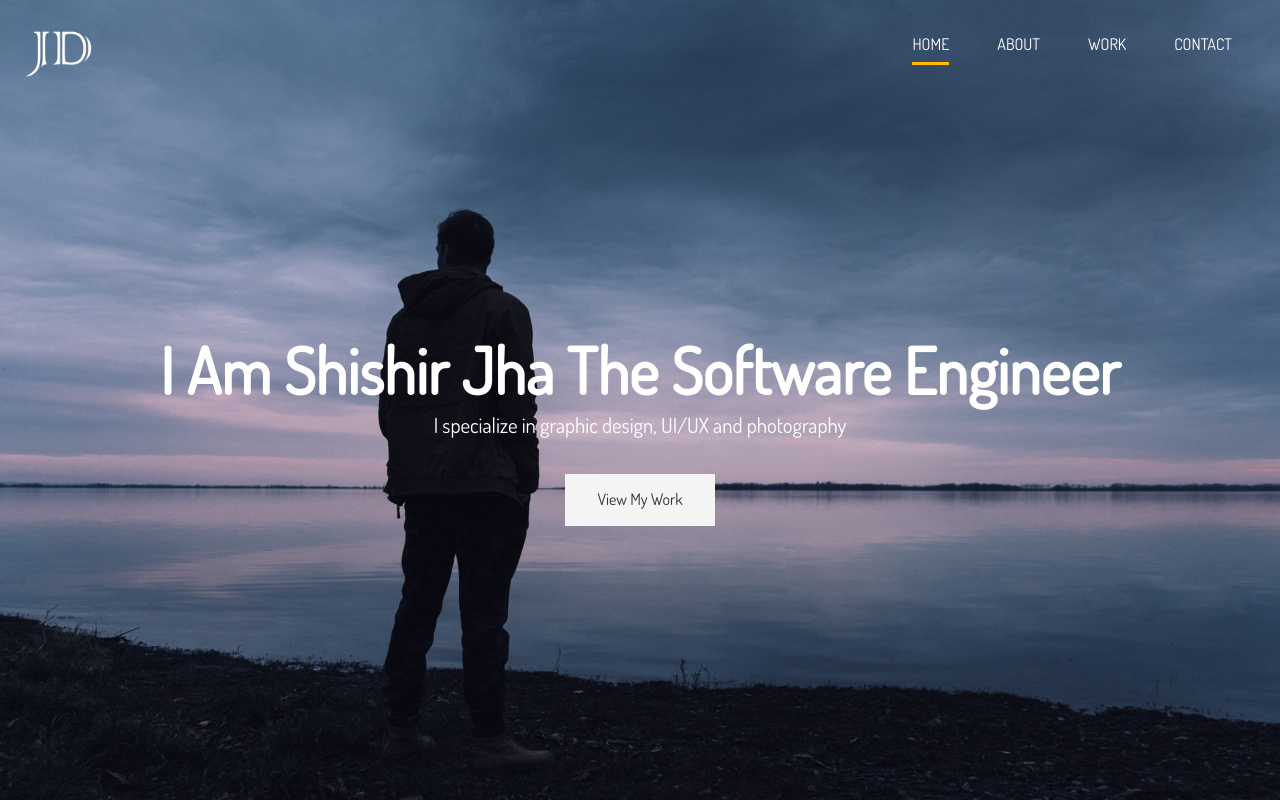
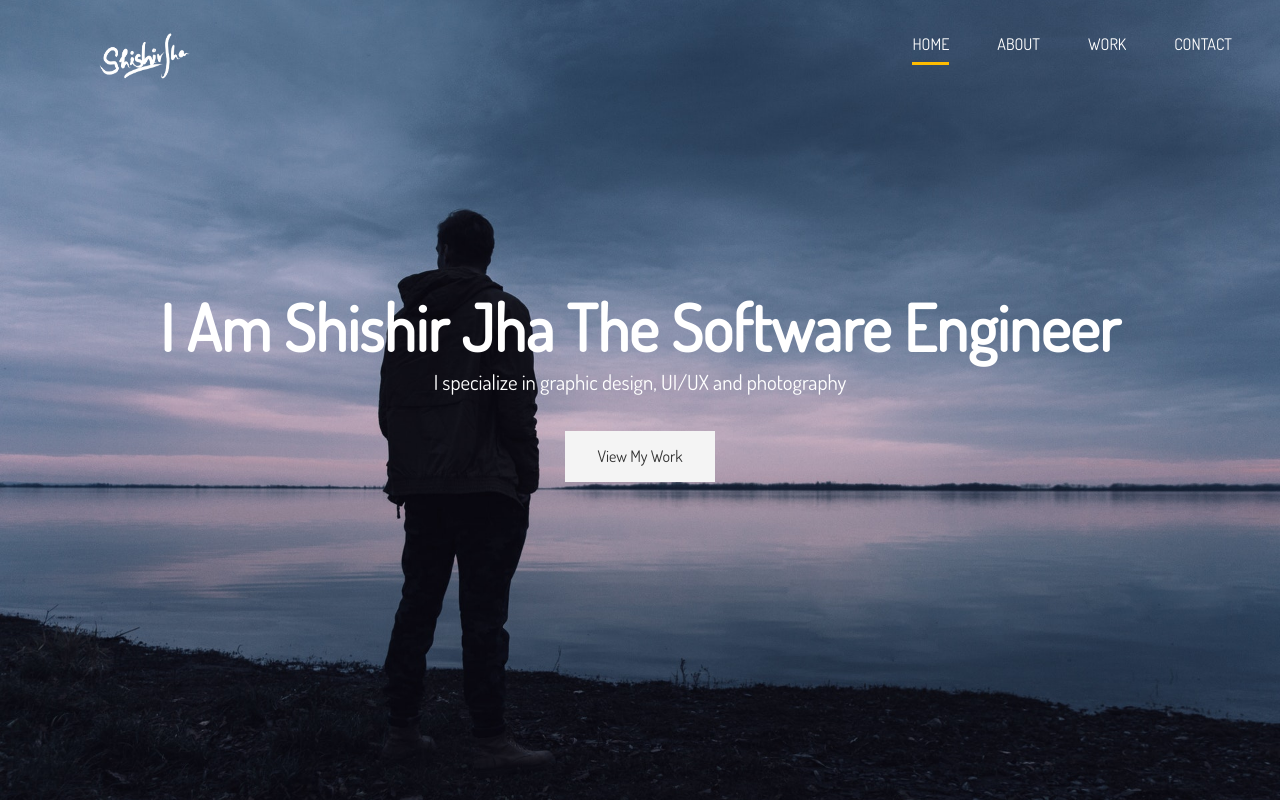
Before and after one commit to whitebumblebee/whitebumblebee.github.io, a website: page index.html in a window 1280 px wide. Shown: the top 802 px of the page. Drawn offline with Linux system fonts and the light colour scheme.

Commit message:
added my own logo to the site

```diff
--- a/index.html
+++ b/index.html
@@ -22,7 +22,7 @@
     <header id="header-home">
       <div class="container">
         <nav id="main-nav">
-          <img src="dist/img/logo.png" alt="My Portfolio" id="logo" />
+          <img src="dist/img/logo5.png" alt="My Portfolio" id="logo" />
           <ul>
             <li><a href="index.html" class="current">Home</a></li>
             <li><a href="about.html">About</a></li>
--- a/scss/main.scss
+++ b/scss/main.scss
@@ -35,9 +35,10 @@ img {
 
 // Logo
 #logo {
-  width: 70px;
-  height: 70px;
+  width: 200px;
+  height: 100px;
   color: #fff;
+  padding-bottom: 50px;
   text-transform: uppercase;
 }
 
@@ -84,7 +85,7 @@ img {
     // Header Content
     .header-content {
       text-align: center;
-      padding-top: 20%;
+      padding-top: 10%;
 
       h1 {
         font-size: 4rem;
```
Also changed, not shown: about.html (+1 -1 lines), contact.html (+1 -1 lines), work.html (+1 -1 lines), dist/css/main.css, dist/img/logo2.png (added), dist/img/logo3.png (added), dist/img/logo4.png (added), dist/img/logo5.png (added).
